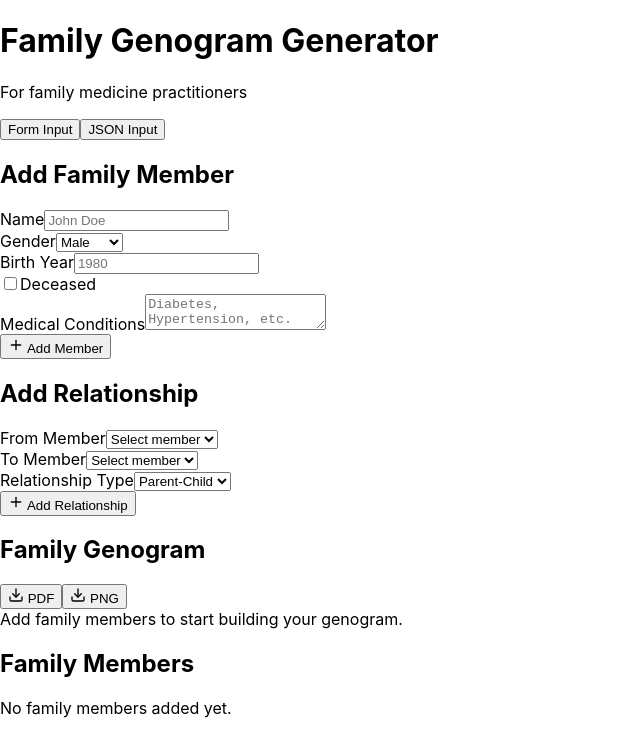
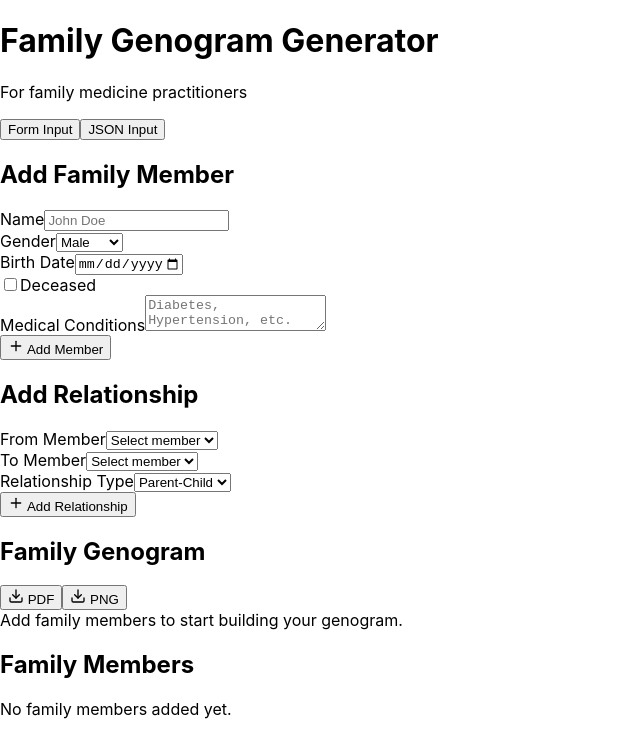
Before and after one commit to mfranco1/genogram-builder, a React (Create React App) app: page / in a window 1280 px wide. Shown: the top 756 px of the page, without its empty margins (0-640 px from the left). Built offline with nearby package versions, Linux system fonts and the light colour scheme; the HTML template or start-up script is replaced by a standard one.

Commit message:
Modify: change birth year and death year number input to date pickers

```diff
--- a/src/App.js
+++ b/src/App.js
@@ -184,9 +184,9 @@ export default function GenogramApp() {
     id: uuidv4(),
     name: '',
     gender: 'male',
-    birthYear: '',
+    birthDate: '',
     deceased: false,
-    deathYear: '',
+    deathDate: '',
     medicalConditions: '',
   });
   const [newRelationship, setNewRelationship] = useState({
@@ -202,9 +202,9 @@ export default function GenogramApp() {
     data: {
       name: member.name,
       gender: member.gender,
-      birthYear: member.birthYear,
+      birthYear: member.birthDate ? new Date(member.birthDate).getFullYear() : member.birthYear,
       deceased: member.deceased,
-      deathYear: member.deathYear,
+      deathYear: member.deathDate ? new Date(member.deathDate).getFullYear() : member.deathYear,
       medicalConditions: member.medicalConditions
     },
     type: member.gender === 'male' ? 'maleNode' : member.gender === 'female' ? 'femaleNode' : 'defaultNode',
@@ -270,7 +270,9 @@ export default function GenogramApp() {
     // Generate a new ID for the next member
     const newMemberWithId = {
       ...newMember,
-      id: uuidv4()
+      id: uuidv4(),
+      // Extract year from birthDate for backward compatibility
+      birthYear: newMember.birthDate ? new Date(newMember.birthDate).getFullYear().toString() : ''
     };
 
     setFamilyMembers([...familyMembers, newMemberWithId]);
@@ -278,9 +280,9 @@ export default function GenogramApp() {
       id: uuidv4(), // Pre-generate ID for the next member
       name: '',
       gender: 'male',
-      birthYear: '',
+      birthDate: '',
       deceased: false,
-      deathYear: '',
+      deathDate: '',
       medicalConditions: '',
     });
     setError('');
@@ -484,13 +486,13 @@ export default function GenogramApp() {
                     </select>
                   </div>
                   <div>
-                    <label className="block text-sm font-medium text-gray-700">Birth Year</label>
+                    <label className="block text-sm font-medium text-gray-700">Birth Date</label>
                     <input
-                      type="number"
+                      type="date"
                       className="mt-1 block w-full border border-gray-300 rounded-md shadow-sm p-2"
-                      value={newMember.birthYear}
-                      onChange={(e) => setNewMember({...newMember, birthYear: e.target.value})}
-                      placeholder="1980"
+                      value={newMember.birthDate || ''}
+                      onChange={(e) => setNewMember({...newMember, birthDate: e.target.value})}
+                      max={new Date().toISOString().split('T')[0]}
                     />
                   </div>
                 </div>
@@ -506,13 +508,14 @@ export default function GenogramApp() {
 
                   {newMember.deceased && (
                     <div className="ml-4">
-                      <label className="block text-sm text-gray-700">Death Year</label>
+                      <label className="block text-sm text-gray-700">Death Date</label>
                       <input
-                        type="number"
+                        type="date"
                         className="mt-1 block w-full border border-gray-300 rounded-md shadow-sm p-2"
-                        value={newMember.deathYear}
-                        onChange={(e) => setNewMember({...newMember, deathYear: e.target.value})}
-                        placeholder="2020"
+                        value={newMember.deathDate || ''}
+                        onChange={(e) => setNewMember({...newMember, deathDate: e.target.value})}
+                        min={newMember.birthDate || ''}
+                        max={new Date().toISOString().split('T')[0]}
                       />
                     </div>
                   )}
@@ -604,13 +607,13 @@ export default function GenogramApp() {
       "id": "0a50b51f-5fd0",
       "name": "John Doe",
       "gender": "male",
-      "birthYear": "1950"
+      "birthDate": "1950-01-01"
     },
     {
       "id": "1b21f31f-7kd1",
       "name": "Jane Doe",
       "gender": "female",
-      "birthYear": "1952"
+      "birthDate": "1952-01-01"
     }
   ],
   "relationships": [
```
